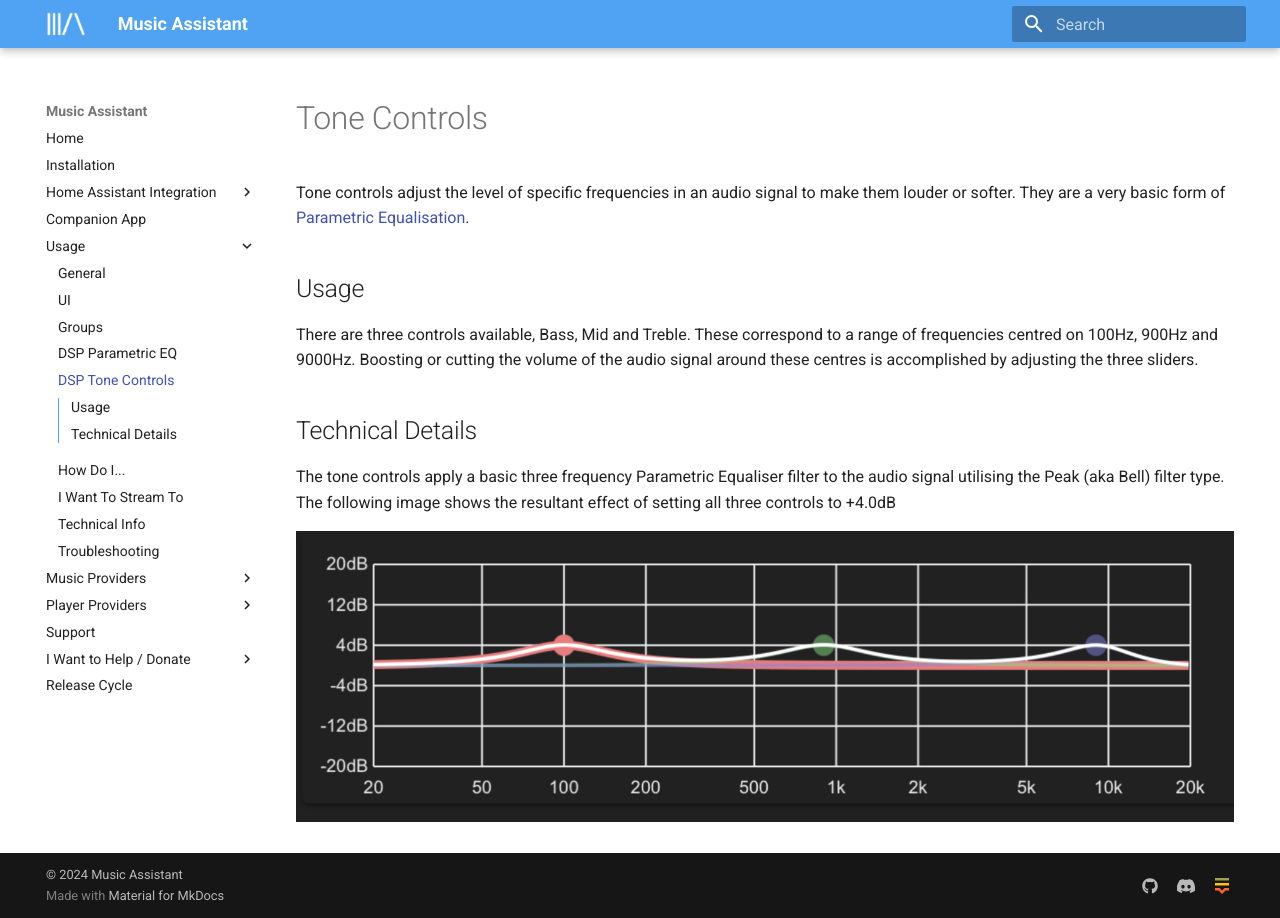
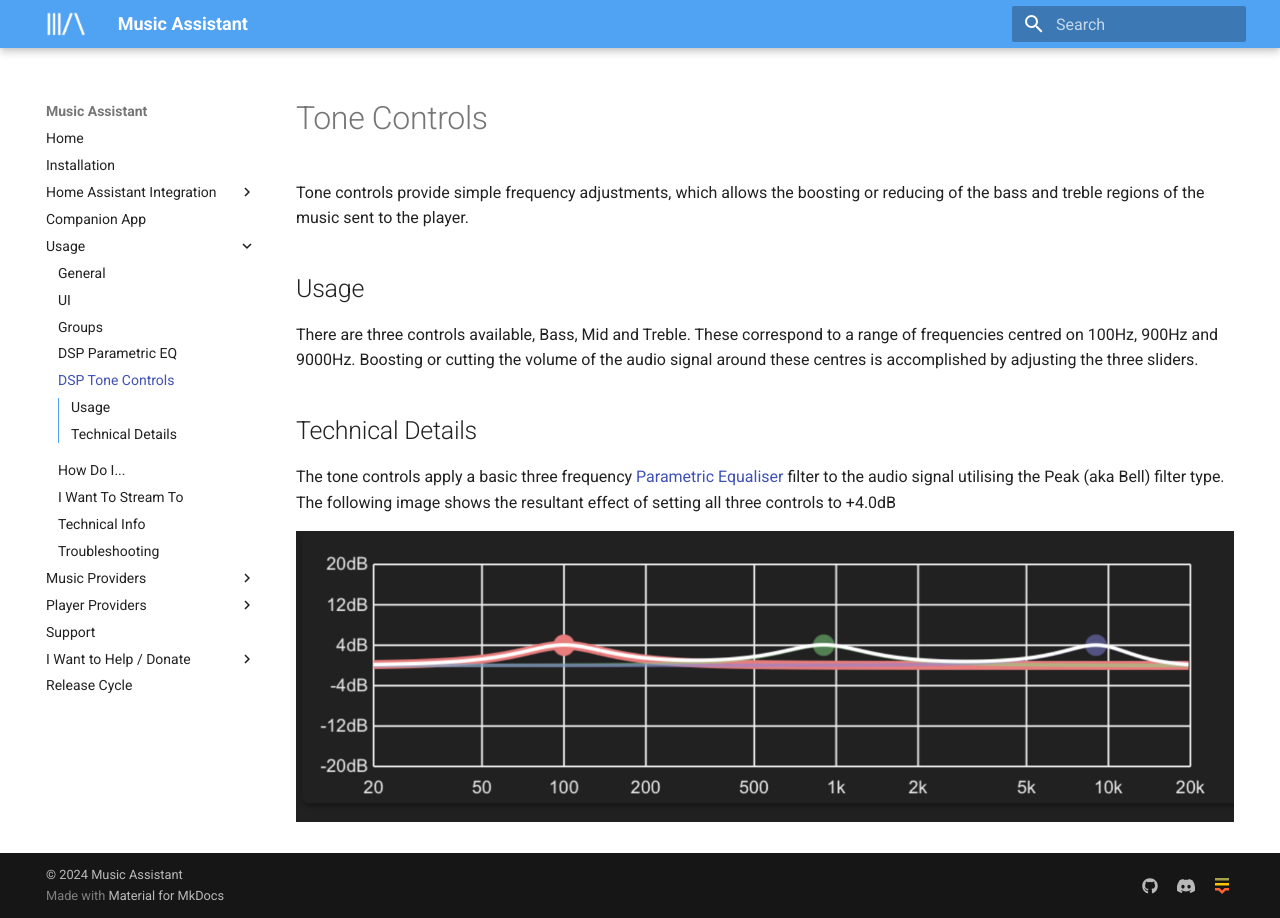
Before and after one commit to pwbriggs/music-assistant.github.io, an MkDocs documentation site: the page built from docs/dsp/tonecontrols.md, in a window 1280 px wide. Built offline with MkDocs 1.6.1 and Material for MkDocs 9.7.7, drawn with Linux system fonts in a browser that asks for light colours.

Commit message:
Update tonecontrols.md

```diff
--- a/docs/dsp/tonecontrols.md
+++ b/docs/dsp/tonecontrols.md
@@ -5,7 +5,7 @@
 
 # Tone Controls
 
-Tone controls adjust the level of specific frequencies in an audio signal to make them louder or softer. They are a very basic form of [Parametric Equalisation](parametriceq.md).
+Tone controls provide simple frequency adjustments, which allows the boosting or reducing of the bass and treble regions of the music sent to the player.
 
 ## Usage
 
@@ -13,6 +13,6 @@
 
 ## Technical Details
 
-The tone controls apply a basic three frequency Parametric Equaliser filter to the audio signal utilising the Peak (aka Bell) filter type. The following image shows the resultant effect of setting all three controls to +4.0dB
+The tone controls apply a basic three frequency [Parametric Equaliser](parametriceq.md) filter to the audio signal utilising the Peak (aka Bell) filter type. The following image shows the resultant effect of setting all three controls to +4.0dB
 
 ![Tone Controls](../assets/screenshots/tone-control.jpg)
```
